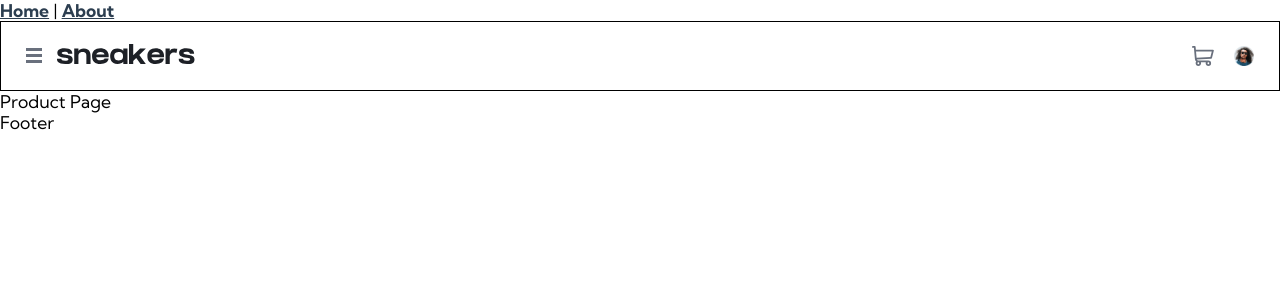
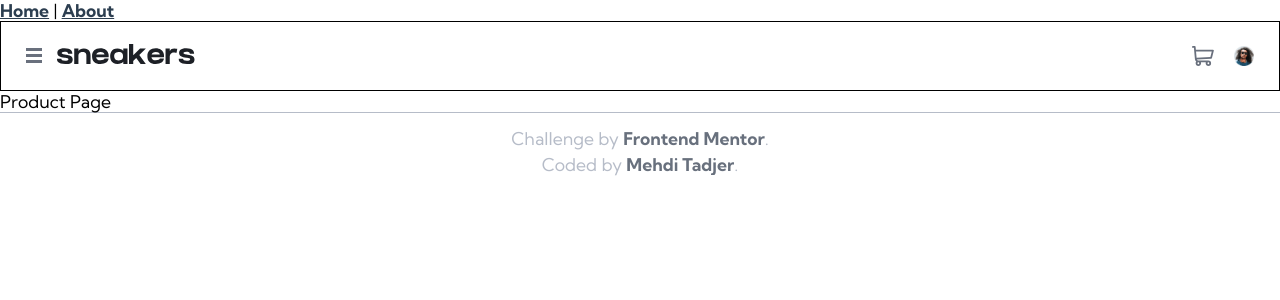
Before and after one commit to MehdiT-dev/ecommerce-product-page-vue, a Vue app: page /product in a window 1280 px wide. Shown: the top 300 px of the page. Built offline with nearby package versions, Linux system fonts and the light colour scheme.

Commit message:
ajout contenu + style Footer

```diff
--- a/src/components/Footer.vue
+++ b/src/components/Footer.vue
@@ -4,10 +4,65 @@
 
 <template>
     <footer>
-        Footer
+        <p>Challenge by <a data-replace="Frontend Mentor" href="https://www.frontendmentor.io?ref=challenge" target="_blank"><span>Frontend Mentor</span></a>.</p>
+        <p>Coded by <a data-replace="Mehdi Tadjer" href="https://github.com/MehdiT-dev" target="_blank">Mehdi Tadjer</a>.</p>
     </footer>
 </template>
 
 <style lang="scss" scoped>
+footer {
+    padding: 10px;
+    background: $white;
+    border-top: 1px solid $grayish-blue;
+    text-align: center;
+    color: $grayish-blue;
 
+    p {
+        margin: 5px 0;
+    }
+    a {
+        position: relative;
+        display: inline-block;
+        vertical-align: top;
+        overflow: hidden;
+        font-weight: 700;
+        color: $dark-grayish-blue;
+        text-decoration: none;
+        transition: transform .40s ease-in-out;
+
+
+        &::before {
+            content: '';
+            position: absolute;
+            display: block;
+            top: 0;
+            left: 0;
+            height: 100%;
+            width: 100%;
+            background: $white;
+            transform: translateY(-200%);
+            transition: transform .10s ease-in-out;
+        }
+        &:hover::before,
+        &:focus::before {
+            transform: translateY(0);
+        }
+        &::after {
+            content: attr(data-replace);
+            position: absolute;
+            display: block;
+            top: 0;
+            left: 0;
+            width: 100%;
+            color: $orange;
+            transform-origin: 100% 50%;
+            transform: translate3d(200%, 0, 0);
+            transition: transform .15s ease-in-out;
+        }
+        &:hover::after,
+        &:focus::after {
+            transform: translate3d(0, 0, 0);
+        }
+    }
+}
 </style>
```
